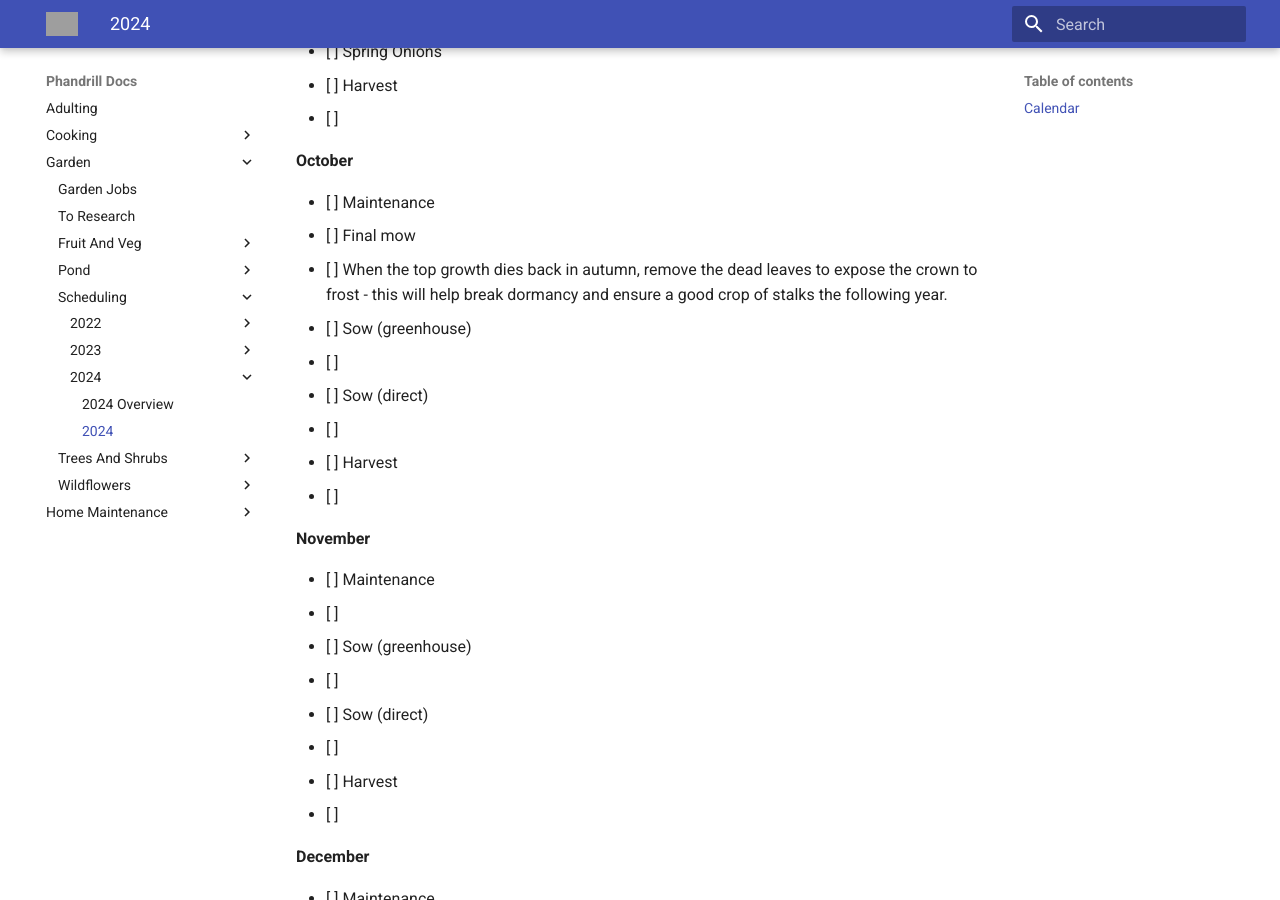
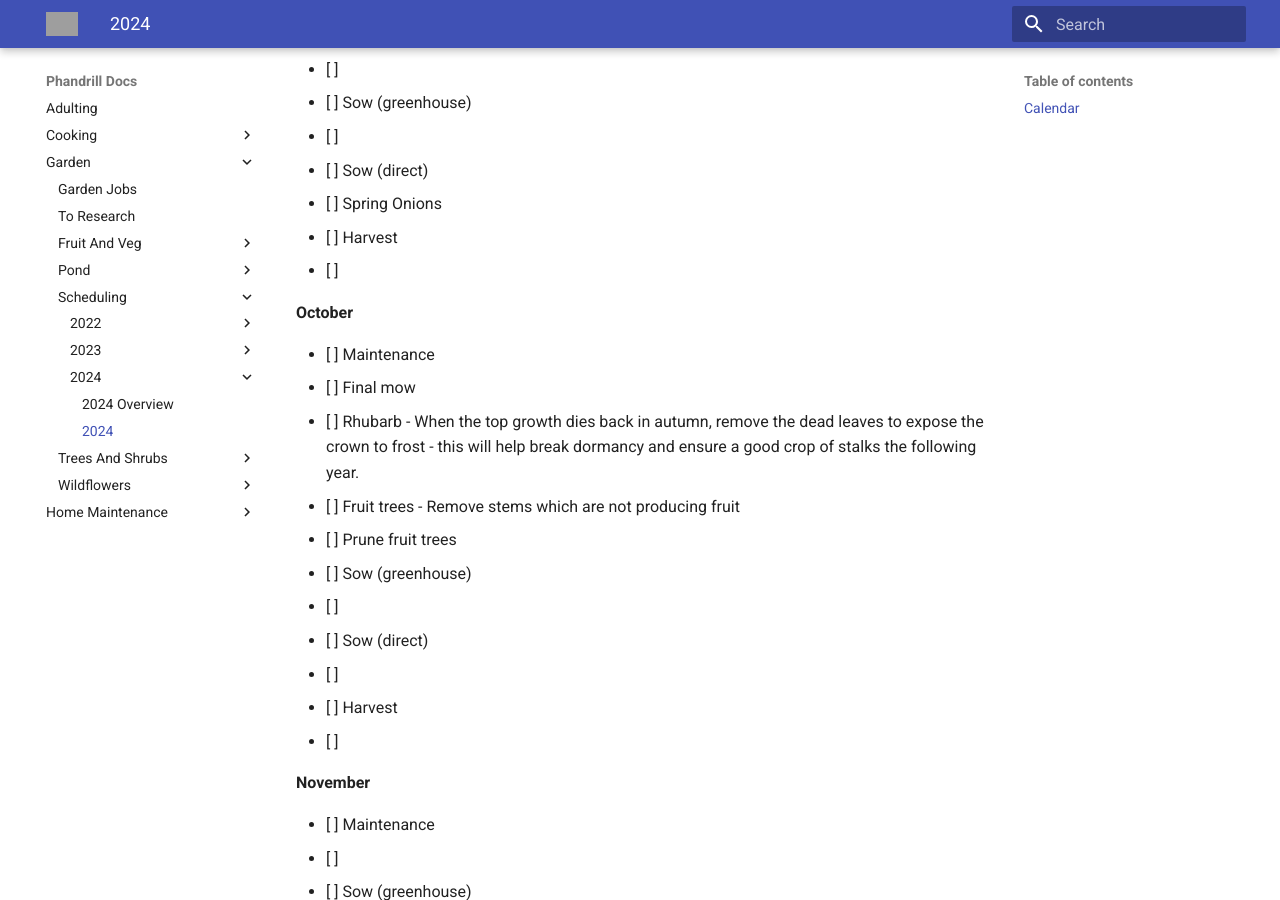
Before and after one commit to retrodans/adulting, an MkDocs documentation site: the page built from docs/Garden/Scheduling/2024/2-2024-calendar.md, in a window 1280 px wide and 900 px high, scrolled down 3066 px. Built offline with MkDocs 1.6.1 and Material for MkDocs 9.7.7, drawn with Linux system fonts in a browser that asks for light colours; some of the changed text lies outside the part shown; grey boxes are pictures that could not be loaded.

Commit message:
Update 2-2024-calendar.md

```diff
--- a/docs/Garden/Scheduling/2024/2-2024-calendar.md
+++ b/docs/Garden/Scheduling/2024/2-2024-calendar.md
@@ -38,10 +38,12 @@ title: "2024"
 - [ ] Maintenance
   - [ ] manure on all raised beds (1/2 bag per raised bed)
   - [ ] Repair the raised bed (plan, shop, do)
+  - [ ] Summer prune fruit trees (cut new shoots over 20cm (8in) long and growing from previously pruned side-shoots or spurs. Cut these new shoots back to one leaf beyond the basal cluster. Also feed with "blood, fish and bonemeal" mix
 - [ ] Complete calendar
 - [x] Maintenance
   - [x] Mow lawn
   - [x] install greenhouse
+  - [ ]
 - [ ] Sow (greenhouse)
   - [ ] French Beans
 - [ ] Sow (direct)
@@ -53,7 +55,8 @@ title: "2024"
 
 - [ ] Maintenance
   - [ ] Mow lawn
-- [ ] Sow (greenhouse)
+  - [ ]
+  - [ ] Sow (greenhouse)
   - [ ]
 - [ ] Sow (direct)
   - [ ] Swede
@@ -109,7 +112,9 @@ title: "2024"
 
 - [ ] Maintenance
   - [ ] Final mow
-  - [ ] When the top growth dies back in autumn, remove the dead leaves to expose the crown to frost - this will help break dormancy and ensure a good crop of stalks the following year.
+  - [ ] Rhubarb - When the top growth dies back in autumn, remove the dead leaves to expose the crown to frost - this will help break dormancy and ensure a good crop of stalks the following year.
+  - [ ] Fruit trees - Remove stems which are not producing fruit
+  - [ ] Prune fruit trees
 - [ ] Sow (greenhouse)
   - [ ]
 - [ ] Sow (direct)
```
